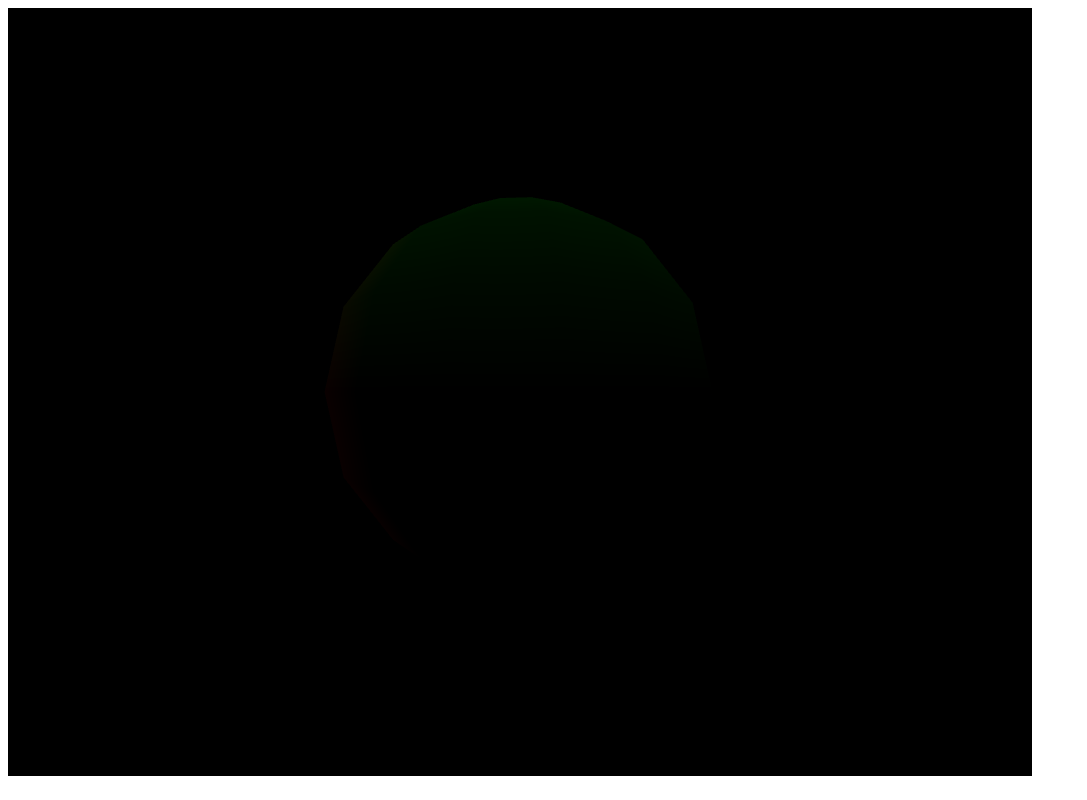
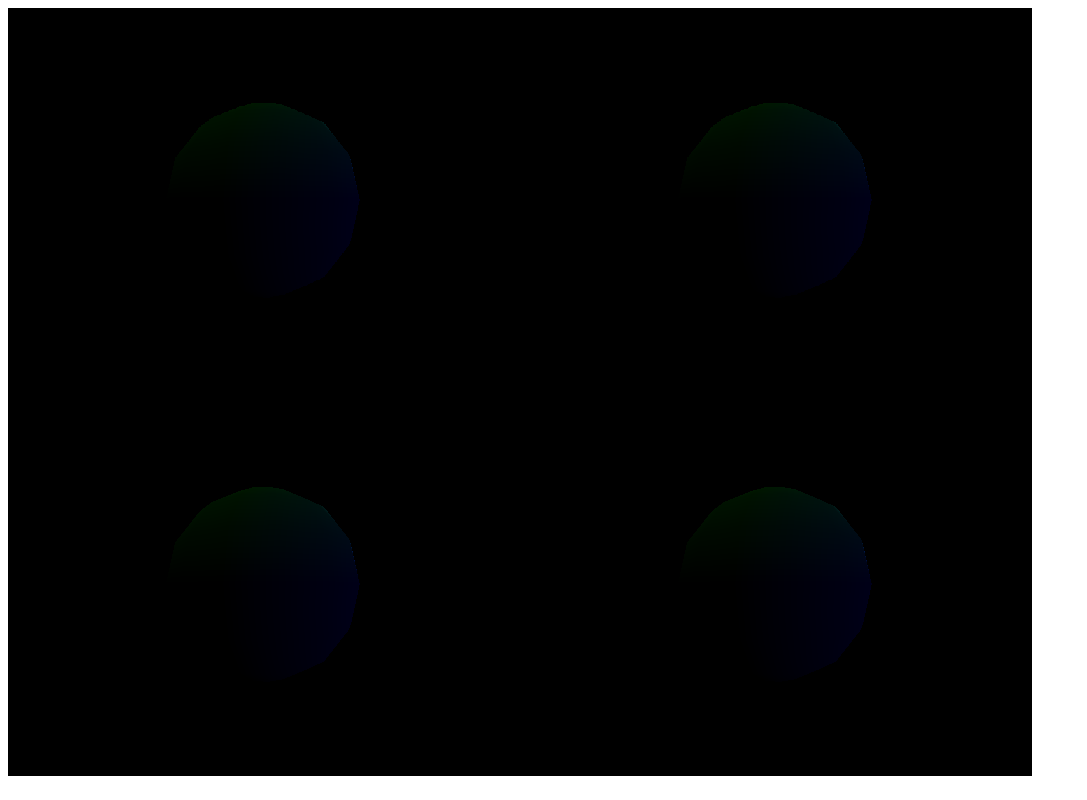
Before and after one commit to RPG59/sphere_webgl, a website built with webpack: page dist/index.html in a window 1280 px wide. Shown: the whole page, without its empty margins (0-1087 px from the left). Built offline with nearby package versions, Linux system fonts and the light colour scheme.

Commit message:
render to texture

```diff
--- a/src/main.js
+++ b/src/main.js
@@ -251,11 +251,36 @@ function main() {
     gl.uniformMatrix4fv(gl.getUniformLocation(sphereShader.program, 'u_rtMatrix'), false, new float4x4().rotate(angle).elements);
 
 
-    const postProcessing = new PostProcess();
+    //const postProcessing = new PostProcess();
 
-    gl.bindFramebuffer(gl.FRAMEBUFFER, postProcessing.frameBuffer);
+    //gl.bindFramebuffer(gl.FRAMEBUFFER, postProcessing.frameBuffer);
 
-    setInterval(() => {
+    const framebufferName = gl.createFramebuffer();
+    const renderedTexture = gl.createTexture();
+    const depthRenderBuffer = gl.createRenderbuffer();
+    const drawBuffers = [gl.COLOR_ATTACHMENT0];
+
+    gl.bindFramebuffer(gl.FRAMEBUFFER, framebufferName);
+    gl.bindTexture(gl.TEXTURE_2D, renderedTexture);
+    gl.bindRenderbuffer(gl.RENDERBUFFER, depthRenderBuffer);
+
+    gl.texImage2D(gl.TEXTURE_2D, 0, gl.RGB, 1024, 768, 0, gl.RGB, gl.UNSIGNED_BYTE, null);
+    gl.texParameteri(gl.TEXTURE_2D, gl.TEXTURE_MAG_FILTER, gl.NEAREST);
+    gl.texParameteri(gl.TEXTURE_2D, gl.TEXTURE_MIN_FILTER, gl.NEAREST);
+
+    gl.renderbufferStorage(gl.RENDERBUFFER, gl.DEPTH_STENCIL, 1024, 768);
+    gl.framebufferRenderbuffer(gl.FRAMEBUFFER, gl.DEPTH_ATTACHMENT, gl.RENDERBUFFER, depthRenderBuffer);
+
+    gl.framebufferTexture2D(gl.FRAMEBUFFER, gl.COLOR_ATTACHMENT0, gl.TEXTURE_2D, renderedTexture, 0);
+    gl.drawBuffers(drawBuffers);
+
+    if (gl.checkFramebufferStatus(gl.FRAMEBUFFER) !== gl.FRAMEBUFFER_COMPLETE) {
+        console.error("Framebuffer is not ok!");
+    }
+
+
+
+    //setInterval(() => {
         const t = Date.now() / 1000;
         const c = Math.cos(t);
         const s = Math.sin(t);
@@ -263,18 +288,7 @@ function main() {
 
 
         gl.clearColor(0, 0, 0, 1);
-        //
-        // gl.stencilOp(gl.KEEP, gl.KEEP, gl.REPLACE);
         gl.clear(gl.COLOR_BUFFER_BIT | gl.DEPTH_BUFFER_BIT | gl.STENCIL_BUFFER_BIT);
-
-
-        // gl.stencilFunc(gl.ALWAYS, 1, 0xFF);
-        // gl.stencilMask(0xFF);
-        // mesh.render(sph_in);
-
-        // gl.stencilFunc(gl.NOTEQUAL, 1, 0xFF);
-        // gl.stencilMask(0x00);
-        // gl.disable(gl.DEPTH_TEST);
         gl.enable(gl.DEPTH_TEST);
         const mesh = new VertexArray(sph_vtx, sph_idx);
         sphereShader.enable();
@@ -282,25 +296,14 @@ function main() {
         gl.uniformMatrix4fv(gl.getUniformLocation(sphereShader.program, 'u_projMatrix'), false, projectionMatrix);
         gl.uniform1f(gl.getUniformLocation(sphereShader.program, 'z'), 0);
         mesh.render(sph_in);
+    //}, 100)
+
+    renderToTextureEMIT();
 
 
-        selectedShader.enable();
-        gl.uniformMatrix4fv(gl.getUniformLocation(selectedShader.program, 'u_viewMatrix'), false, viewMatrix.elements);
-        gl.uniformMatrix4fv(gl.getUniformLocation(selectedShader.program, 'u_projMatrix'), false, projectionMatrix);
-        gl.uniform1f(gl.getUniformLocation(selectedShader.program, 'z'), 0);
-        const window = new VertexArray(vertices, new Uint16Array([
-            0, 1, 2,
-            2, 3, 0
-        ]));
-        window.render(6);
-        selectedShader.disable();
-
-        gl.bindFramebuffer(gl.FRAMEBUFFER, null);
-        gl.disable(gl.DEPTH_TEST);
-        gl.clearColor(1, 1, 1, 1);
 
 
-    }, 100)
+
 
 }
 
@@ -317,3 +320,52 @@ function float4Perspective(fovy, aspect, near, far) {
         0, 0, 2 * far * near * nf, 0
     ])
 }
+
+function renderToTextureINIT() {
+}
+
+function renderToTextureEMIT() {
+    const quadVertexArrayId = gl.createVertexArray();
+    const quadVertexBuffer = gl.createBuffer();
+
+    const gQuadVertex = new Float32Array([
+            -1.0, -1.0, 0.0,
+    1.0, -1.0, 0.0,
+    -1.0,  1.0, 0.0,
+    -1.0,  1.0, 0.0,
+    1.0, -1.0, 0.0,
+    1.0,  1.0, 0.0,
+    ]);
+
+    gl.bindVertexArray(quadVertexArrayId);
+    gl.bindBuffer(gl.ARRAY_BUFFER, quadVertexBuffer);
+    gl.bufferData(gl.ARRAY_BUFFER, gQuadVertex, gl.STATIC_DRAW);
+
+    gl.vertexAttribPointer(0, 3, gl.FLOAT, false, 0, 0)
+    gl.enableVertexAttribArray(0);
+
+
+    const renderToTexturShader = new Shader('RtoTvs', 'RtoT');
+    renderToTexturShader.enable()
+
+    const renderedTextureU_ = gl.getUniformLocation(renderToTexturShader.program, 'renderedTexture')
+    const timeU_ = gl.getUniformLocation(renderToTexturShader.program, 'time')
+
+    if(!renderedTextureU_) {
+        //debugger;
+    }
+
+    if(!timeU_) {
+        //debugger;
+    }
+
+    gl.uniform1f(timeU_, 100.);
+    gl.uniform1i(renderedTextureU_, 0);
+
+    gl.bindFramebuffer(gl.FRAMEBUFFER, null)
+    //gl.viewport(0, 0, 1024, 768);
+
+
+    ///gl.clearColor(.5, .1, .1, .5);
+    gl.drawArrays(gl.TRIANGLES, 0, 6);
+}
```
Also changed, not shown: dist/index.html.
